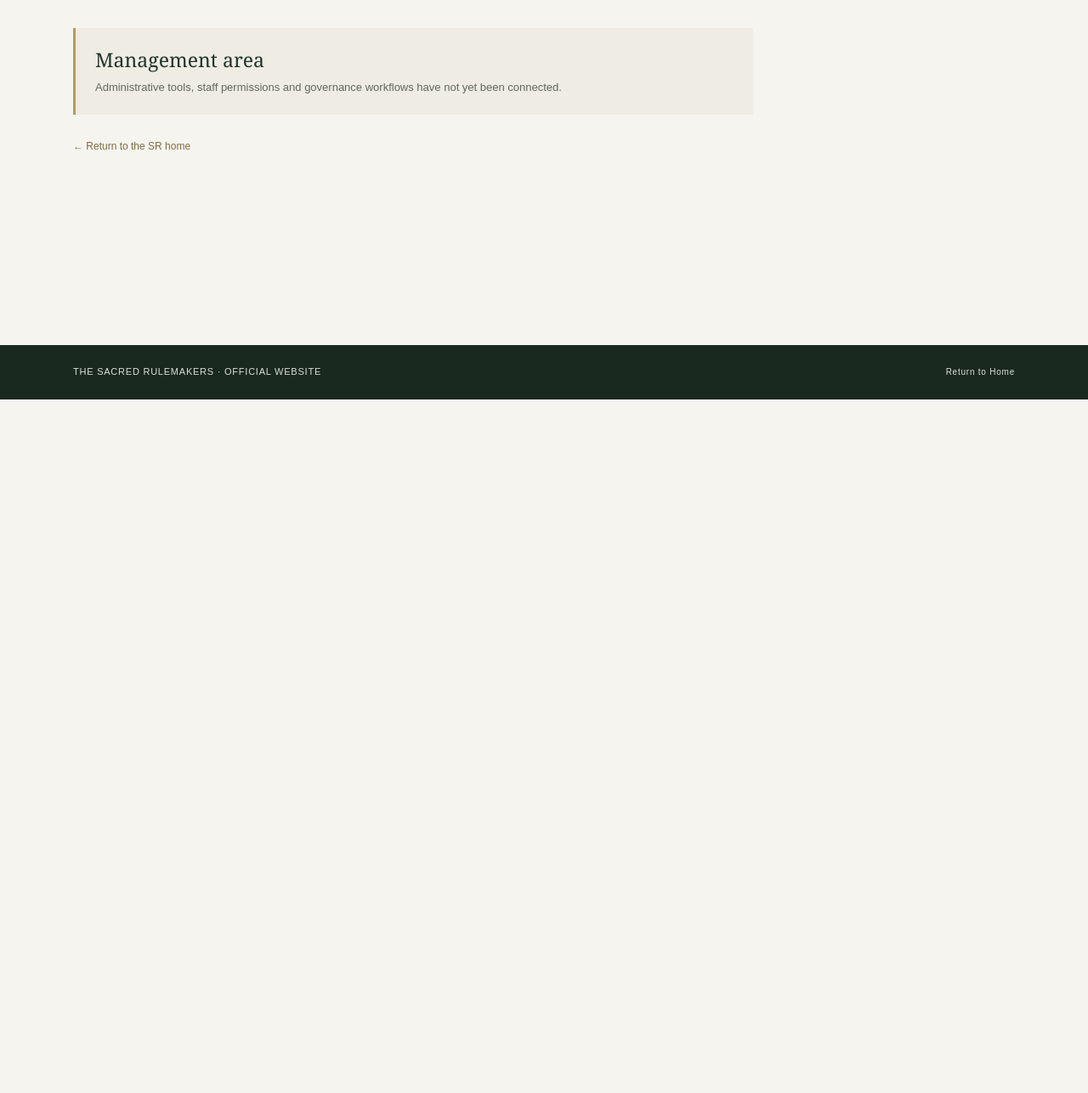
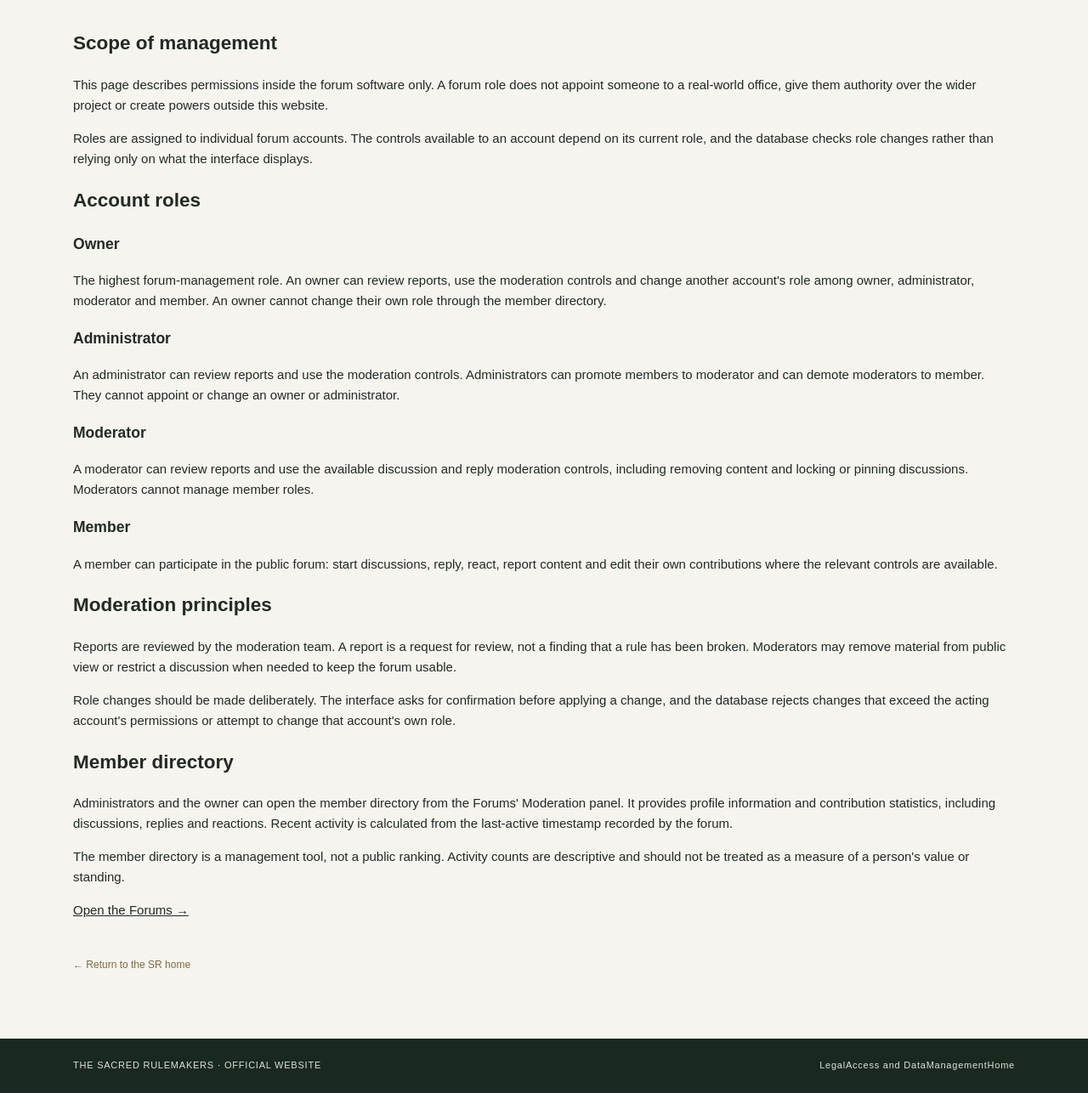
Before and after one commit to Sacred-Rulemakers/SR, a plain HTML site: page management/index.html in a window 1280 px wide. Shown: the part 318-1604 px from the top of the page at 85% size. Before the commit the page ends 800 px from the top, so only its background shows below. Drawn offline with Linux system fonts and the light colour scheme.

Commit message:
Complete management page content

```diff
--- a/management/index.html
+++ b/management/index.html
@@ -1,17 +1,38 @@
 <!doctype html>
 <html lang="en-GB"><head><meta charset="utf-8"><meta name="viewport" content="width=device-width,initial-scale=1">
-<meta name="theme-color" content="#20352b"><meta name="description" content="Administrative resources, governance and management offices of the Sacred Rulemakers.">
+<meta name="theme-color" content="#20352b"><meta name="description" content="The forum's account roles, moderation responsibilities and management permissions.">
 <title>Management — The Sacred Rulemakers</title><link rel="stylesheet" href="../assets/sr.css"></head>
-<body><div class="gold-rule"></div>
-<header class="site-header"><div class="head">
-  <a class="brand" href="/SR/" aria-label="The Sacred Rulemakers home"><span class="mark">SR</span><span class="brand-name">THE SACRED RULEMAKERS</span></a>
-  <nav class="primary-nav" aria-label="Primary navigation">
-    <a href="/SR/standard-rulebook/">Rulebook</a>
-    <a href="/SR/">Home</a>
-    <a href="/SR/requests/">Requests</a>
-  </nav>
-</div></header><main class="page-main"><div class="wrap">
-<section class="page-heading"><div class="eyebrow">SR DIRECTORY / MANAGEMENT</div><h1>Management</h1><p>Administrative resources, governance and management offices of the Sacred Rulemakers.</p></section>
-<section class="notice" aria-label="Availability"><h2>Management area</h2><p>Administrative tools, staff permissions and governance workflows have not yet been connected.</p></section>
-<a class="back-link" href="/SR/">← Return to the SR home</a>
-</div></main><footer class="site-footer"><div class="wrap"><span>THE SACRED RULEMAKERS · OFFICIAL WEBSITE</span><small><a href="/SR/">Return to Home</a></small></div></footer></body></html>
+<body><div class="gold-rule"></div><header class="site-header"><div class="head">
+<a class="brand" href="/SR/" aria-label="The Sacred Rulemakers home"><span class="mark">SR</span><span class="brand-name">THE SACRED RULEMAKERS</span></a>
+<nav class="primary-nav" aria-label="Primary navigation">
+<a href="/SR/standard-rulebook/">Rulebook</a>
+<a href="/SR/forums/">Forums</a>
+<a href="/SR/requests/">Requests</a>
+<a href="/SR/about/">About</a>
+</nav></div></header>
+<main class="page-main"><div class="wrap">
+<section class="page-heading"><div class="eyebrow">SR DIRECTORY / MANAGEMENT</div><h1>Management</h1><p>The account roles and moderation permissions used to operate the SR public forums.</p></section>
+<div class="content-stack">
+<section class="content-block" aria-labelledby="scope"><h2 id="scope">Scope of management</h2>
+<p>This page describes permissions inside the forum software only. A forum role does not appoint someone to a real-world office, give them authority over the wider project or create powers outside this website.</p>
+<p>Roles are assigned to individual forum accounts. The controls available to an account depend on its current role, and the database checks role changes rather than relying only on what the interface displays.</p></section>
+<section class="content-block" aria-labelledby="roles"><h2 id="roles">Account roles</h2>
+<div class="role-list">
+<article class="role-card"><h3>Owner</h3><p>The highest forum-management role. An owner can review reports, use the moderation controls and change another account's role among owner, administrator, moderator and member. An owner cannot change their own role through the member directory.</p></article>
+<article class="role-card"><h3>Administrator</h3><p>An administrator can review reports and use the moderation controls. Administrators can promote members to moderator and can demote moderators to member. They cannot appoint or change an owner or administrator.</p></article>
+<article class="role-card"><h3>Moderator</h3><p>A moderator can review reports and use the available discussion and reply moderation controls, including removing content and locking or pinning discussions. Moderators cannot manage member roles.</p></article>
+<article class="role-card"><h3>Member</h3><p>A member can participate in the public forum: start discussions, reply, react, report content and edit their own contributions where the relevant controls are available.</p></article>
+</div></section>
+<section class="content-block" aria-labelledby="moderation"><h2 id="moderation">Moderation principles</h2>
+<p>Reports are reviewed by the moderation team. A report is a request for review, not a finding that a rule has been broken. Moderators may remove material from public view or restrict a discussion when needed to keep the forum usable.</p>
+<p>Role changes should be made deliberately. The interface asks for confirmation before applying a change, and the database rejects changes that exceed the acting account's permissions or attempt to change that account's own role.</p></section>
+<section class="content-block" aria-labelledby="directory"><h2 id="directory">Member directory</h2>
+<p>Administrators and the owner can open the member directory from the Forums' Moderation panel. It provides profile information and contribution statistics, including discussions, replies and reactions. Recent activity is calculated from the last-active timestamp recorded by the forum.</p>
+<p>The member directory is a management tool, not a public ranking. Activity counts are descriptive and should not be treated as a measure of a person's value or standing.</p>
+<p><a class="inline-link" href="/SR/forums/">Open the Forums →</a></p></section>
+</div><a class="back-link" href="/SR/">← Return to the SR home</a>
+</div></main><footer class="site-footer"><div class="wrap">
+<span>THE SACRED RULEMAKERS · OFFICIAL WEBSITE</span>
+<nav class="footer-links" aria-label="Footer navigation">
+<a href="/SR/legal/">Legal</a><a href="/SR/access-and-data/">Access and Data</a><a href="/SR/management/">Management</a><a href="/SR/">Home</a>
+</nav></div></footer></body></html>
```
